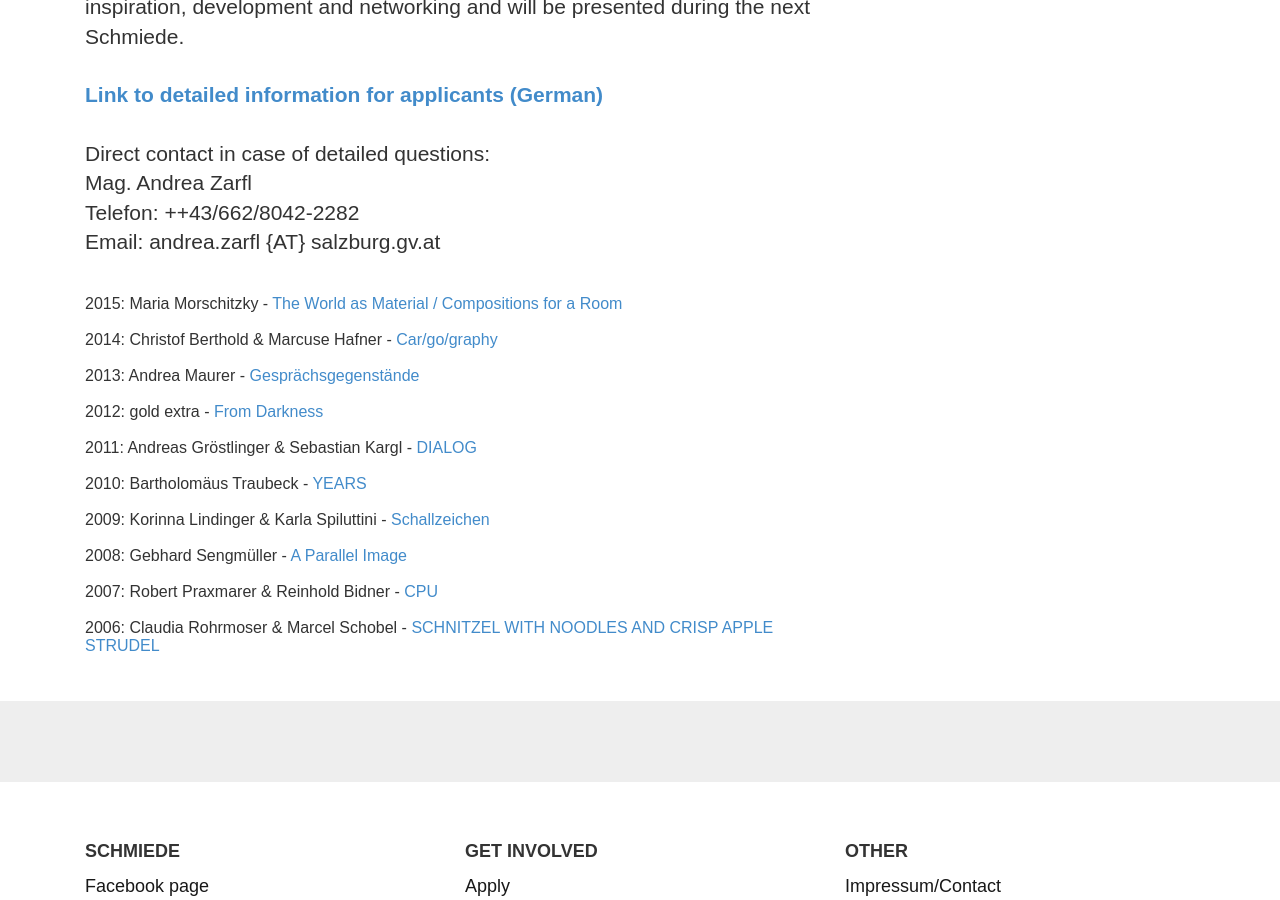
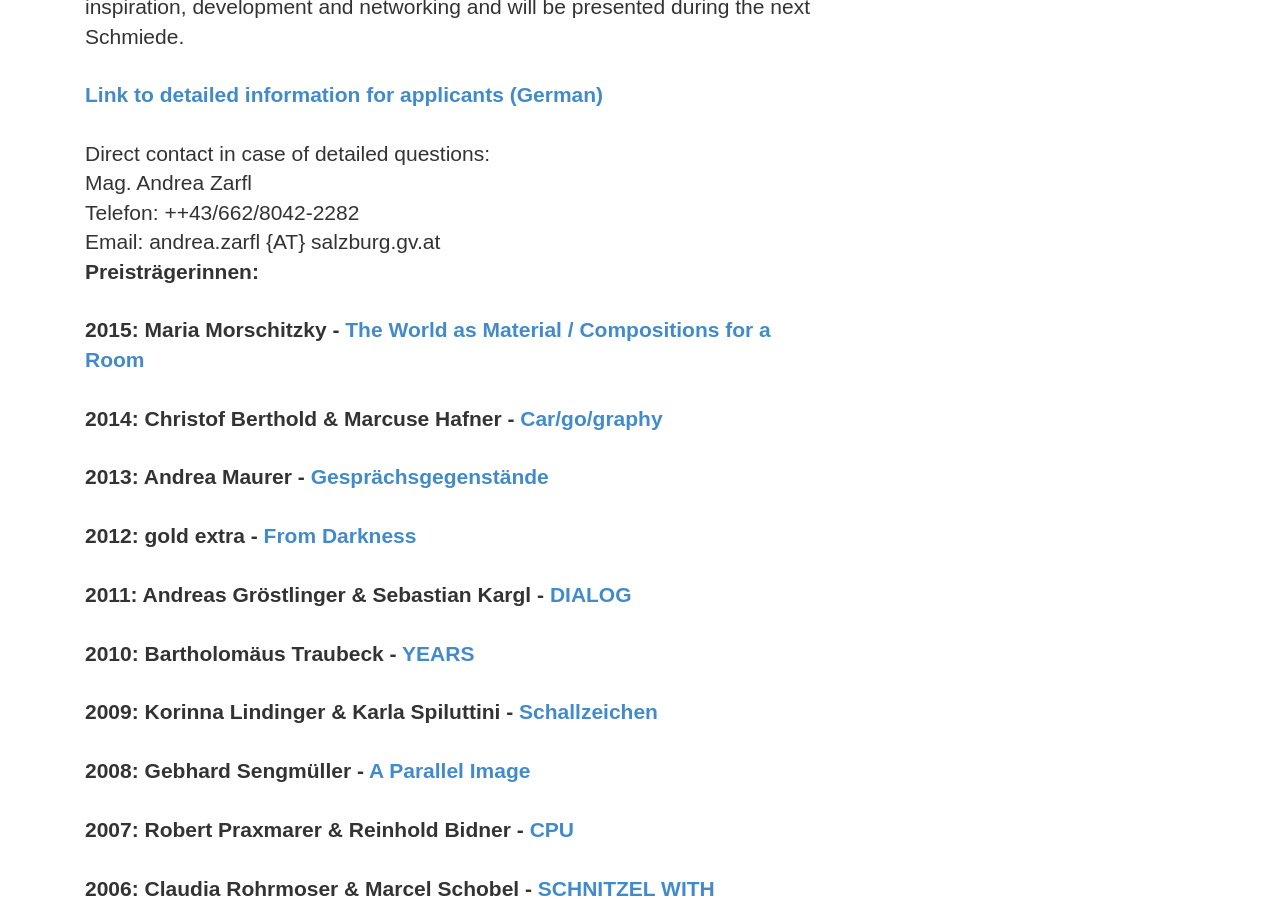
Before and after one commit to philippWassibauer/schmiede_web, a Jekyll site: the page built from medienkunstpreis/index.html, in a window 1280 px wide and 900 px high, scrolled down 470 px. Built offline with Jekyll 4.4.1, drawn with Linux system fonts in a browser that asks for light colours; Markdown is read by kramdown in place of the engine named in the settings; comment, search, counter and statistics services are not loaded.

Commit message:
Update index.html

```diff
--- a/medienkunstpreis/index.html
+++ b/medienkunstpreis/index.html
@@ -29,7 +29,10 @@ title: Saline Hallein - Schmiede
       Telefon: ++43/662/8042-2282
       <br />
       Email: andrea.zarfl {AT} salzburg.gv.at
-      </p>
+
+      <br />
+      <strong> Preisträgerinnen: <strong/>
+      <br />
            <br />
            2015: Maria Morschitzky -  <a href="http://service.salzburg.gv.at/lkorrj/Index?cmd=detail_ind&nachrid=55308">The World as Material / Compositions for a Room</a>
             <br />     <br />
@@ -50,7 +53,7 @@ title: Saline Hallein - Schmiede
            2007: Robert Praxmarer & Reinhold Bidner - <a href="http://www.1n0ut.com/cpu/">CPU</a>
            <br />     <br />
            2006: Claudia Rohrmoser & Marcel Schobel - <a href="http://www.salzburg.gv.at/pdf-preis_medienkunst_2006.pdf">SCHNITZEL WITH NOODLES AND CRISP APPLE STRUDEL</a>
-      <p>
+      </p><p>
         <br />
 
         <!-- <a href="{{ site.base_url }}/images/medienkunstpreis/medienkunstpreis-2014.pdf" class="btn btn-primary btn-lg yellow">
```
